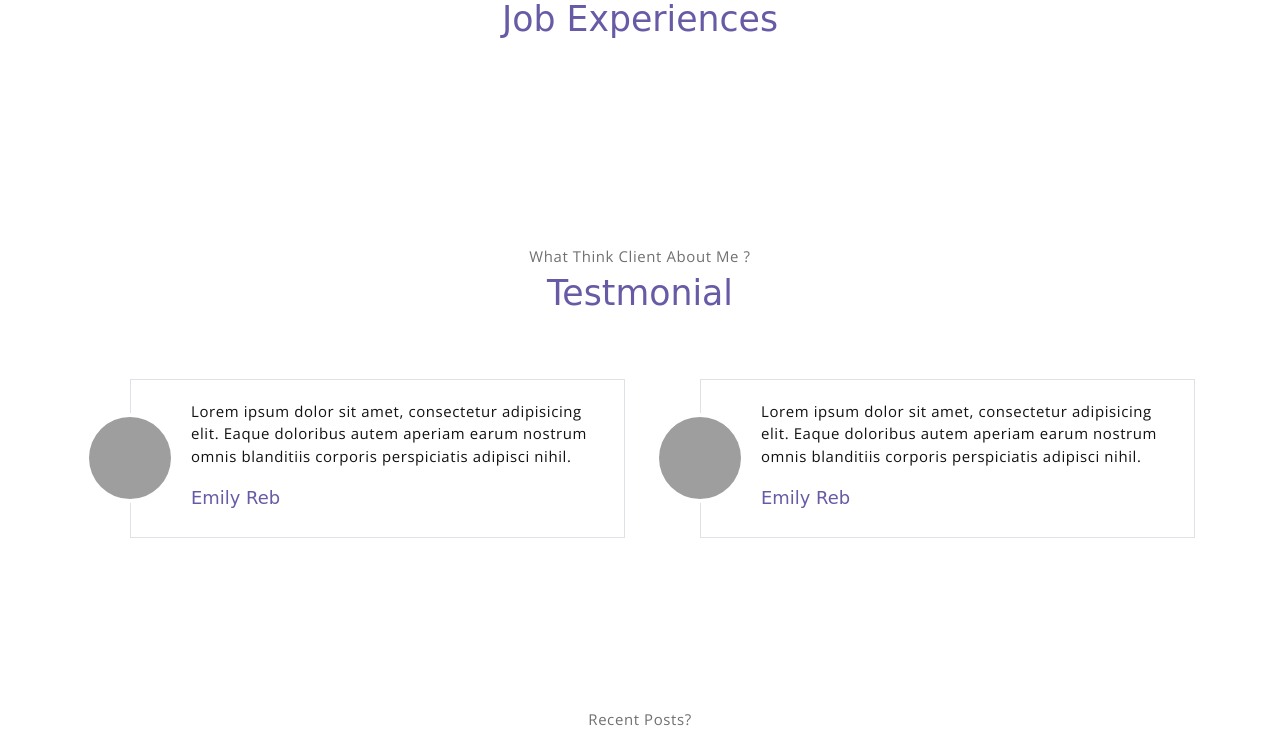
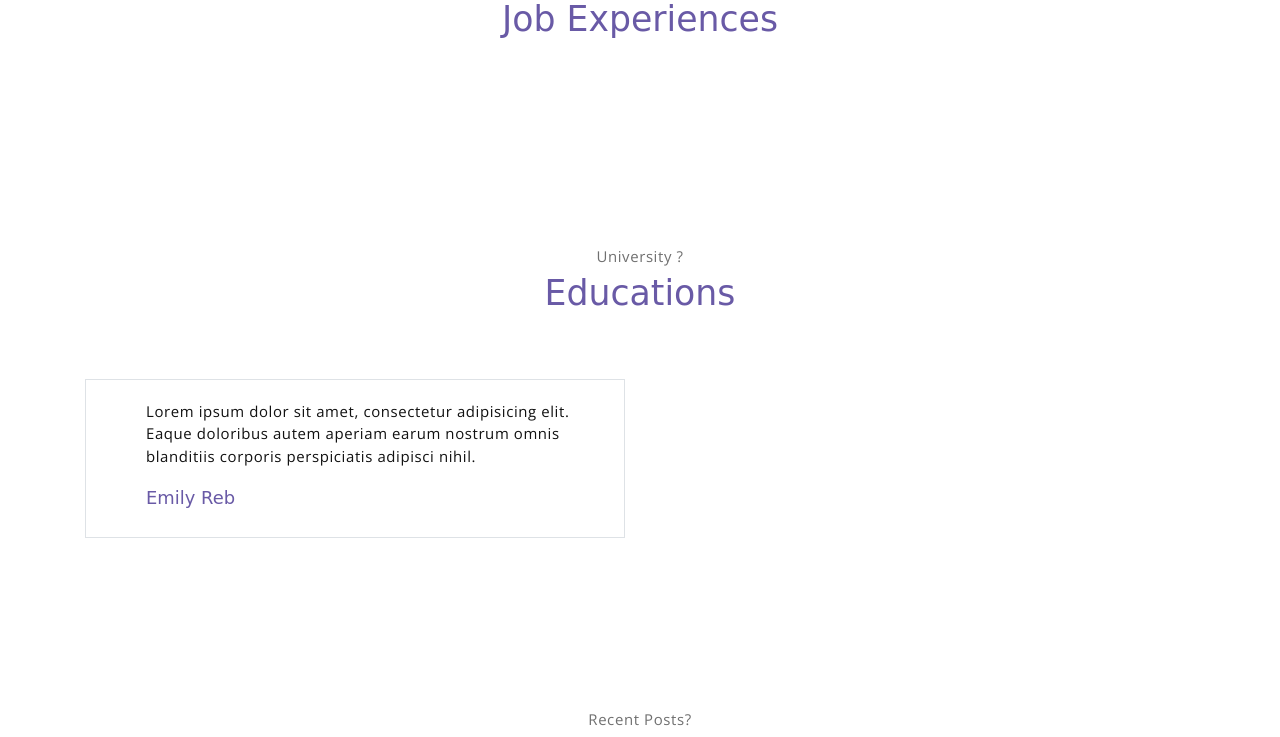
Before and after one commit to arshia-rgh/personal_portfolio, a Django app: page / in a window 1280 px wide. Shown: the part 1904-2641 px from the top of the page. Run offline with Django 5.2, Linux system fonts and the light colour scheme; data that the repository does not hold is empty; some libraries are stand-ins or nearby versions; some web fonts are replaced; grey boxes are pictures that could not be loaded.

```diff
--- a/core/templates/core/index.html
+++ b/core/templates/core/index.html
@@ -188,33 +188,15 @@
 </section><!-- end of pricing section -->
 
 <!-- testimonial section -->
-<section class="section" id=".">
+<section class="section" id="educations">
     <div class="container text-center">
-        <p class="section-subtitle">What Think Client About Me ?</p>
-        <h6 class="section-title mb-6">Testmonial</h6>
+        <p class="section-subtitle">University ? </p>
+        <h6 class="section-title mb-6">Educations</h6>
 
         <!-- row -->
         <div class="row">
             <div class="col-md-6">
                 <div class="testimonial-card">
-                    <div class="testimonial-card-img-holder">
-                        <img src="assets/imgs/avatar2.jpg" class="testimonial-card-img"
-                             alt="Download free bootstrap 4 landing page, free boootstrap 4 templates, Download free bootstrap 4.1 landing page, free boootstrap 4.1.1 templates, meyawo Landing page">
-                    </div>
-                    <div class="testimonial-card-body">
-                        <p class="testimonial-card-subtitle">Lorem ipsum dolor sit amet, consectetur adipisicing
-                            elit. Eaque doloribus autem aperiam earum nostrum omnis blanditiis corporis perspiciatis
-                            adipisci nihil.</p>
-                        <h6 class="testimonial-card-title">Emily Reb</h6>
-                    </div>
-                </div>
-            </div>
-            <div class="col-md-6">
-                <div class="testimonial-card">
-                    <div class="testimonial-card-img-holder">
-                        <img src="assets/imgs/avatar3.jpg" class="testimonial-card-img"
-                             alt="Download free bootstrap 4 landing page, free boootstrap 4 templates, Download free bootstrap 4.1 landing page, free boootstrap 4.1.1 templates, meyawo Landing page">
-                    </div>
                     <div class="testimonial-card-body">
                         <p class="testimonial-card-subtitle">Lorem ipsum dolor sit amet, consectetur adipisicing
                             elit. Eaque doloribus autem aperiam earum nostrum omnis blanditiis corporis perspiciatis
```
Also changed, not shown: core/models.py (+2 -7 lines), core/tests/test_models.py (+0 -4 lines), core/migrations/0009_alter_jobexperience_options_alter_education_end_date_and_more.py (added).
